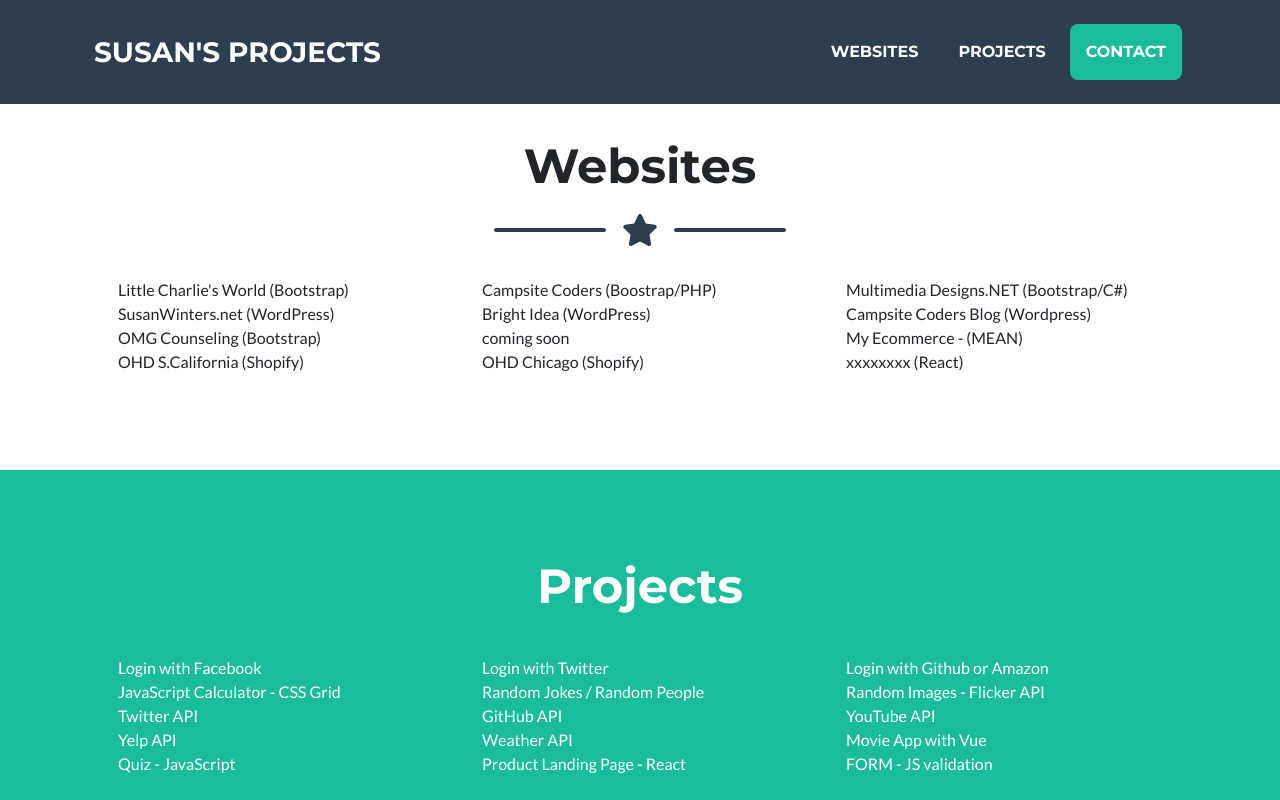
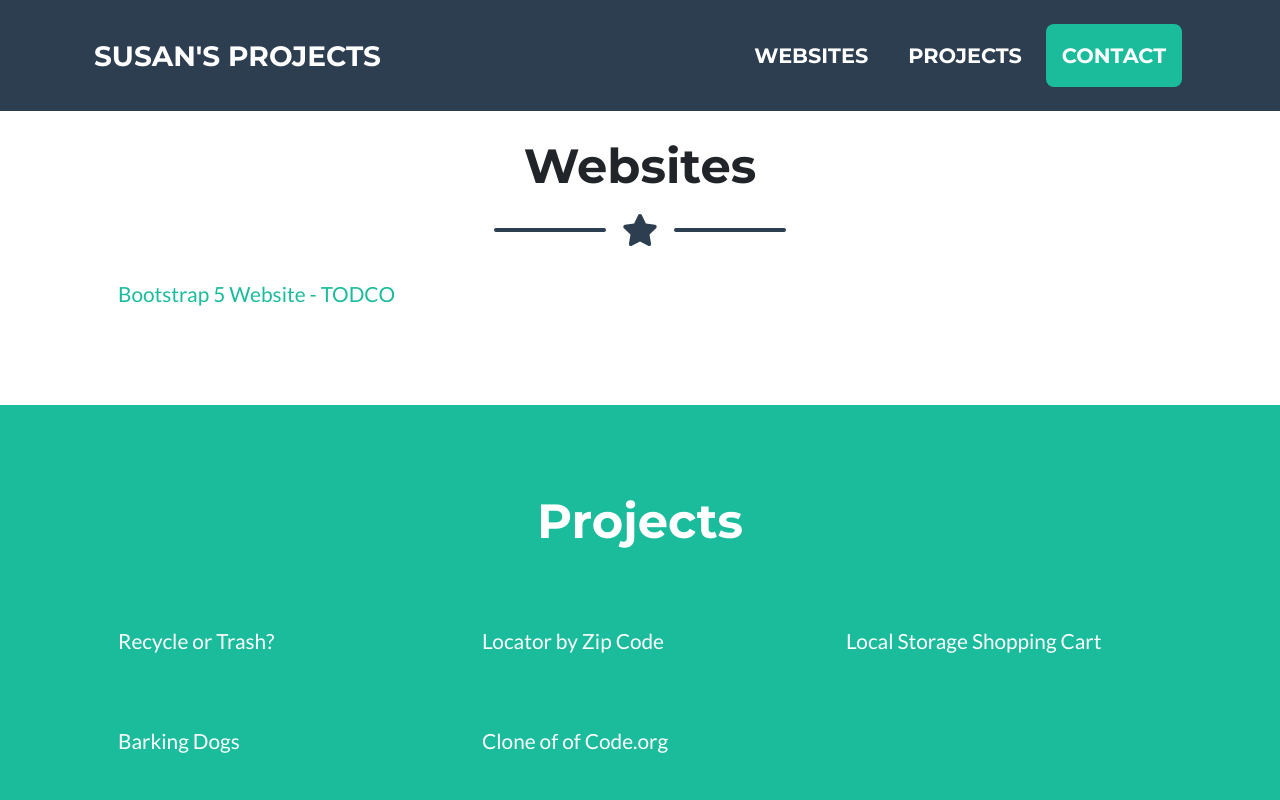
Before and after one commit to susanwinters214/myProjectsPortfolio, a plain HTML site: page index.html in a window 1280 px wide. Shown: the top 800 px of the page. Drawn offline with nearby package versions, Linux system fonts and the light colour scheme.

Commit message:
added more projects

```diff
--- a/index.html
+++ b/index.html
@@ -53,50 +53,40 @@
                 <!-- Portfolio Grid Items-->
             <div class="container">
 
+                <div class="row">
+                    <div class="col-sm">
+                        <a href="https://susanwinters214.github.io/boot5todco/" target="_blank">Bootstrap 5 Website - TODCO</a>
+                    </div>
+                    <div class="col-sm">
 
+                    </div>
+                    <div class="col-sm">
+
+
+                    </div>
+                </div>
 
                 <div class="row">
                     <div class="col-sm">
-                        Little Charlie's World (Bootstrap)
+
                     </div>
                     <div class="col-sm">
-                        Campsite Coders (Boostrap/PHP)
+
+
                     </div>
                     <div class="col-sm">
-                        Multimedia Designs.NET (Bootstrap/C#)
+
                     </div>
                 </div>
                 <div class="row">
                     <div class="col-sm">
-                        SusanWinters.net (WordPress)
+
                     </div>
                     <div class="col-sm">
-                        Bright Idea (WordPress)
+
                     </div>
                     <div class="col-sm">
-                        Campsite Coders Blog (Wordpress)
-                    </div>
-                </div>
-                <div class="row">
-                    <div class="col-sm">
-                        OMG Counseling (Bootstrap)
-                    </div>
-                    <div class="col-sm">
-                        coming soon
-                    </div>
-                    <div class="col-sm">
-                    My Ecommerce - (MEAN)
-                    </div>
-                </div>
-                <div class="row">
-                    <div class="col-sm">
-                        OHD S.California (Shopify)
-                    </div>
-                    <div class="col-sm">
-                       OHD Chicago (Shopify)
-                    </div>
-                    <div class="col-sm">
-                      xxxxxxxx (React)
+
                     </div>
                 </div>
 
@@ -115,60 +105,40 @@
 
                 <!-- PROJECT Grid Items-->
                 <div class="container">
+
                     <div class="row">
                         <div class="col-sm">
-                            Login with Facebook
+                            <a class="proj" href="https://susanwinters214.github.io/Project_DnD-Recycle/">Recycle or Trash?</a>
                         </div>
                         <div class="col-sm">
-                            Login with Twitter
+                            <a class="proj" href="https://susanwinters214.github.io/StoreLocator/" target="_blank">Locator by Zip Code</a>
                         </div>
                         <div class="col-sm">
-                            Login with Github or Amazon
+                            <a class="proj" href="https://susanwinters214.github.io/Project_localStorageShoppingCart/" target="_blank">Local Storage Shopping Cart</a>
                         </div>
                     </div>
                     <div class="row">
                         <div class="col-sm">
-                            JavaScript Calculator - CSS Grid
+                            <a class="proj" href="https://susanwinters214.github.io/BarkingDogs/">Barking Dogs</a>
                         </div>
                         <div class="col-sm">
-                            Random Jokes / Random People
+
+                            <a class="proj" href="https://susanwinters214.github.io/clonedwebsite/" target="_blank">Clone of of Code.org</a>
                         </div>
                         <div class="col-sm">
-                            Random Images - Flicker API
-                        </div>
-                    </div>
-                    <div class="row">
-                        <div class="col-sm">
-                            Twitter API
-                        </div>
-                        <div class="col-sm">
-                            GitHub API
-                        </div>
-                        <div class="col-sm">
-                            YouTube API
+
                         </div>
                     </div>
 
-                    <div class="row">
-                        <div class="col-sm">
-                            Yelp API
-                        </div>
-                        <div class="col-sm">
-                            Weather API
-                        </div>
-                        <div class="col-sm">
-                            Movie App with Vue
-                        </div>
-                    </div>
                 <div class="row">
                     <div class="col-sm">
-                        Quiz - JavaScript
+
                     </div>
                     <div class="col-sm">
-                        Product Landing Page - React
+
                     </div>
                     <div class="col-sm">
-                        FORM - JS validation
+
                     </div>
                 </div>
                 </div>
```
Also changed, not shown: css/styles.css.
